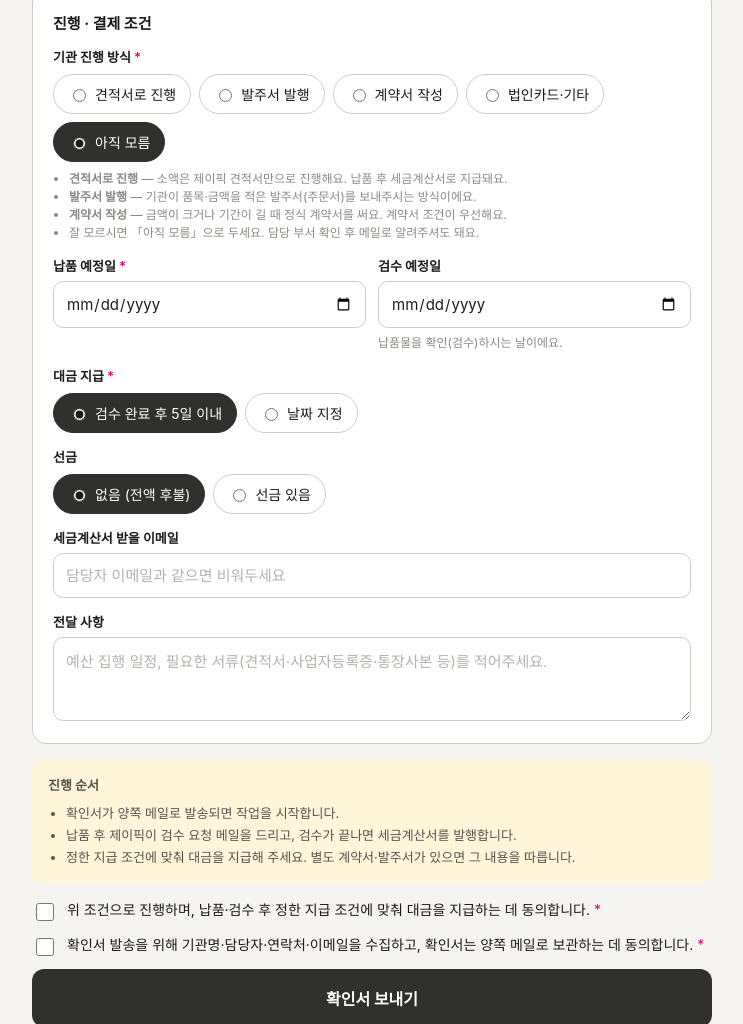
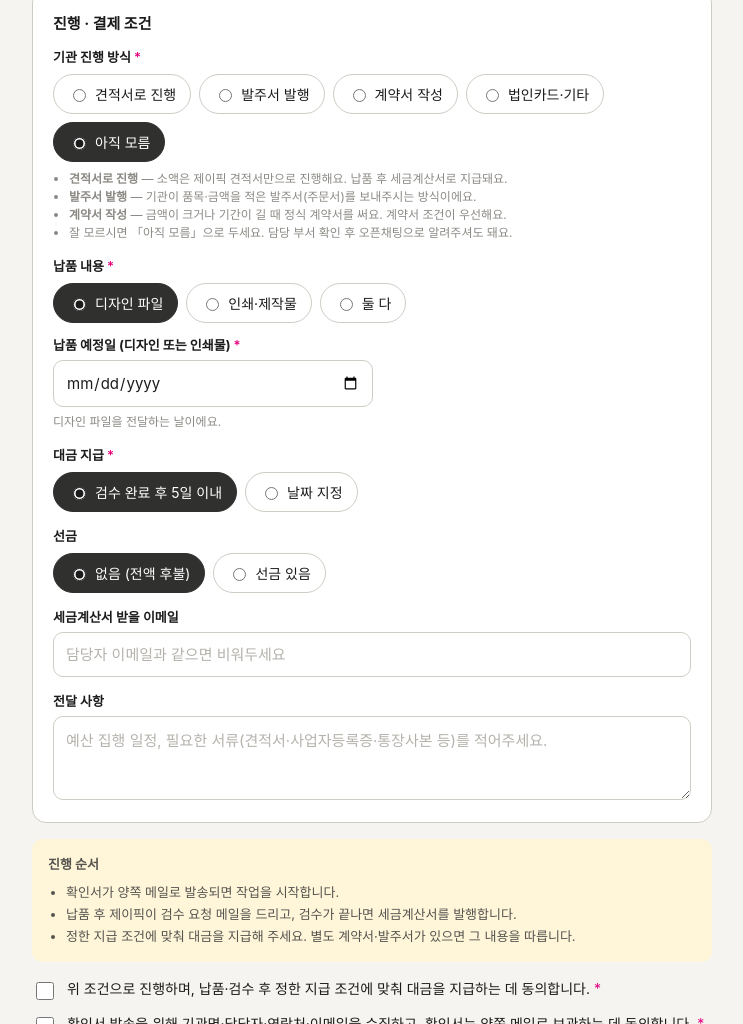
Before and after one commit to kor-jaa7salon/JPHICPDF, a plain HTML site: page postpay/index.html in a window 1280 px wide. Shown: the part 822-1846 px from the top of the page, without its empty margins (268-1011 px from the left). Drawn offline with Linux system fonts and the light colour scheme; a web font is replaced by a local one.

Commit message:
postpay: 납품 내용(디자인/인쇄물) 선택, 납품 예정일 과거 선택 막기, 검수 예정일 제거
Co-Authored-By: Claude Opus 5.5 <noreply@anthropic.com>
Claude-Session: https://claude.ai/code/session_01AaB9ZGZ2a8xo95mUhbBRTR

```diff
--- a/postpay/index.html
+++ b/postpay/index.html
@@ -112,12 +112,16 @@ footer{margin-top:28px;font-size:12px;color:var(--gray);line-height:1.7}
         <li><b>견적서로 진행</b> — 소액은 제이픽 견적서만으로 진행해요. 납품 후 세금계산서로 지급돼요.</li>
         <li><b>발주서 발행</b> — 기관이 품목·금액을 적은 발주서(주문서)를 보내주시는 방식이에요.</li>
         <li><b>계약서 작성</b> — 금액이 크거나 기간이 길 때 정식 계약서를 써요. 계약서 조건이 우선해요.</li>
-        <li>잘 모르시면 「아직 모름」으로 두세요. 담당 부서 확인 후 메일로 알려주셔도 돼요.</li>
+        <li>잘 모르시면 「아직 모름」으로 두세요. 담당 부서 확인 후 오픈채팅으로 알려주셔도 돼요.</li>
       </ul>
-      <div class="grid two" style="margin-top:14px">
-        <label class="f">납품 예정일<span class="req">*</span><input type="date" name="deliveryDate" required></label>
-        <label class="f">검수 예정일<input type="date" name="inspectDate"><div class="hint">납품물을 확인(검수)하시는 날이에요.</div></label>
+      <label class="f" style="margin-top:14px">납품 내용<span class="req">*</span></label>
+      <div class="chips">
+        <label><input type="radio" name="deliveryType" value="디자인 파일" checked> 디자인 파일</label>
+        <label><input type="radio" name="deliveryType" value="인쇄·제작물(발주 물품)"> 인쇄·제작물</label>
+        <label><input type="radio" name="deliveryType" value="디자인 파일 + 인쇄·제작물"> 둘 다</label>
       </div>
+      <label class="f" style="margin-top:12px;max-width:320px">납품 예정일 (디자인 또는 인쇄물)<span class="req">*</span><input type="date" name="deliveryDate" required>
+        <div class="hint" id="deliveryHint">디자인 파일을 전달하는 날이에요.</div></label>
       <label class="f" style="margin-top:14px">대금 지급<span class="req">*</span></label>
       <div class="chips">
         <label><input type="radio" name="payTerm" value="검수 완료 후 5일 이내" checked> 검수 완료 후 5일 이내</label>
@@ -173,7 +177,10 @@ footer{margin-top:28px;font-size:12px;color:var(--gray);line-height:1.7}
   ['no','org','dept','name','phone','email','title','amount'].forEach(function(k){var v=P.get(k);if(v&&form.elements[k])form.elements[k].value=v});
   if(P.get('amount'))form.elements.amount.value=Number(String(P.get('amount')).replace(/\D/g,'')).toLocaleString('ko-KR');
   if(P.get('no'))form.elements.no.readOnly=true;
-  function toggle(){document.getElementById('payDateWrap').hidden=form.elements.payTerm.value!=='지정일';document.getElementById('prepayWrap').hidden=form.elements.prepay.value!=='선금 있음'}
+  function today(){var t=new Date();t.setMinutes(t.getMinutes()-t.getTimezoneOffset());return t.toISOString().slice(0,10)}
+  form.elements.deliveryDate.min=today();form.elements.payDate.min=today();
+  var DH={'디자인 파일':'디자인 파일을 전달하는 날이에요.','인쇄·제작물(발주 물품)':'인쇄·제작물이 도착(설치)하는 날이에요.','디자인 파일 + 인쇄·제작물':'마지막 납품(인쇄·제작물 도착) 날짜를 골라주세요.'};
+  function toggle(){document.getElementById('deliveryHint').textContent=DH[form.elements.deliveryType.value]||'';document.getElementById('payDateWrap').hidden=form.elements.payTerm.value!=='지정일';document.getElementById('prepayWrap').hidden=form.elements.prepay.value!=='선금 있음'}
   form.addEventListener('change',toggle);toggle();
   function unmark(e){var box=e.target.closest&&(e.target.closest('label.f')||e.target.closest('label.check'));if(box&&box.classList.contains('bad')){box.classList.remove('bad');if(!form.querySelector('.bad'))msg.textContent=''}}
   form.addEventListener('input',unmark);form.addEventListener('change',unmark);
@@ -198,13 +205,15 @@ footer{margin-top:28px;font-size:12px;color:var(--gray);line-height:1.7}
     need.forEach(function(x){if(!String(f[x[0]].value).trim())mark(f[x[0]],x[1])});
     if(f.email.value.trim()&&!MAIL.test(f.email.value.trim()))mark(f.email,'이메일 주소 형식');
     if(f.taxEmail.value.trim()&&!MAIL.test(f.taxEmail.value.trim()))mark(f.taxEmail,'세금계산서 이메일 형식');
+    if(f.deliveryDate.value&&f.deliveryDate.value<today())mark(f.deliveryDate,'납품 예정일(오늘 이후)');
     if(f.payTerm.value==='지정일'&&!f.payDate.value)mark(f.payDate,'지급 예정일');
+    if(f.payDate.value&&f.payDate.value<today())mark(f.payDate,'지급 예정일(오늘 이후)');
     if(!f.agree.checked)mark(f.agree,'지급 조건 동의');
     if(!f.privacy.checked)mark(f.privacy,'개인정보 동의');
     if(bad.length){msg.className='msg err';msg.textContent='붉게 표시된 '+bad.length+'개 항목을 확인해 주세요: '+bad.map(function(x){return x[1]}).join(', ');
       var first=bad[0][0],box=first.closest('label')||first;box.scrollIntoView({behavior:'smooth',block:'center'});setTimeout(function(){first.focus({preventScroll:true})},350);return}
     if(!C.intakeEndpoint)return err('지금은 발송 연결을 준비 중이에요. 아래 카카오톡 오픈채팅으로 연락 주세요.');
-    var d={kind:'postpay-confirm'};['no','amount','title','org','dept','name','phone','email','bizNo','contractType','deliveryDate','inspectDate','payTerm','payDate','prepay','prepayRate','taxEmail','memo','website'].forEach(function(k){d[k]=String(f[k].value||'').trim()});
+    var d={kind:'postpay-confirm'};['no','amount','title','org','dept','name','phone','email','bizNo','contractType','deliveryType','deliveryDate','payTerm','payDate','prepay','prepayRate','taxEmail','memo','website'].forEach(function(k){d[k]=String(f[k].value||'').trim()});
     d.agree=true;d.privacy=true;
     var sending=document.getElementById('sending'),stay=function(e){e.preventDefault();e.returnValue=''};
     go.disabled=true;go.innerHTML='<span class="dot" aria-hidden="true"></span>보내는 중이에요';msg.textContent='';
```
